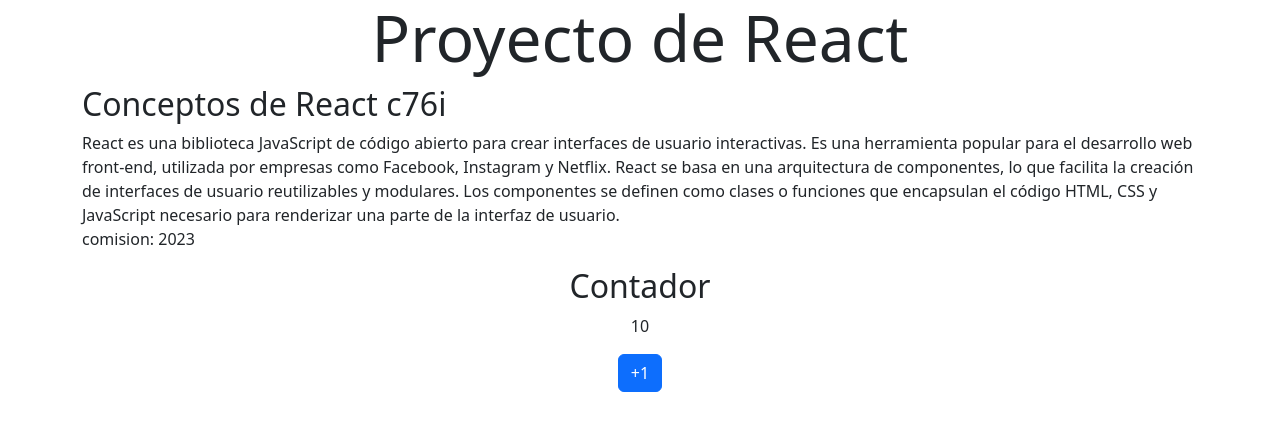
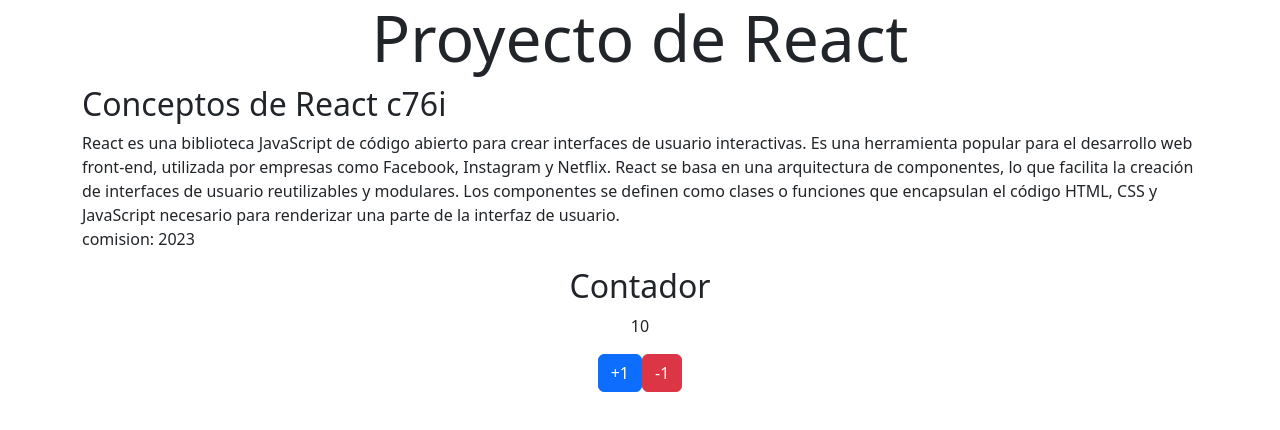
Before and after one commit to guadavillarreal/contadorReact, a React app: page / in a window 1280 px wide. Shown: the top 430 px of the page. Built offline with nearby package versions, Linux system fonts and the light colour scheme; the HTML template or start-up script is replaced by a standard one.

Commit message:
agregamos la funcion de flecha anonima de una linea e uso unico para generar el btn de -1 de la tarea

```diff
--- a/src/components/Contador.jsx
+++ b/src/components/Contador.jsx
@@ -6,7 +6,7 @@ import { useState } from "react";
 const Contador = () => {
   //*siempre aqui la logica de mi componente */
   //numero nombre de mi estado ,setNumero nombre del estado/ useState inicializa cualquier tipo de dato
-const [numero, setNumero] = useState(10);
+  const [numero, setNumero] = useState(10);
   //  let numero = 10;
   //si creo funciones grandes la tengo que declarar aqui*/
 
@@ -19,14 +19,24 @@ const [numero, setNumero] = useState(10);
       <button
         className="btn btn-primary"
         onClick={() => {
-          {/*setNumero(numero+1); :setNumero indica que el componente va a cambiar;numero+1: que componente  y como*/}
-          setNumero(numero+1);
+          {
+            /*setNumero(numero+1); :setNumero indica que el componente va a cambiar;numero+1: que componente  y como*/
+          }
+          setNumero(numero + 1);
           // console.log(numero);
         }}
       >
         +1
       </button>
       {/*todo:agreguen un btn para decrementaren -1el valos del state */}
+      <button
+        className="btn btn-danger"
+        onClick={() => {
+          setNumero(numero - 1);
+        }}
+      >
+        -1
+      </button>
     </article>
   );
 };
```
